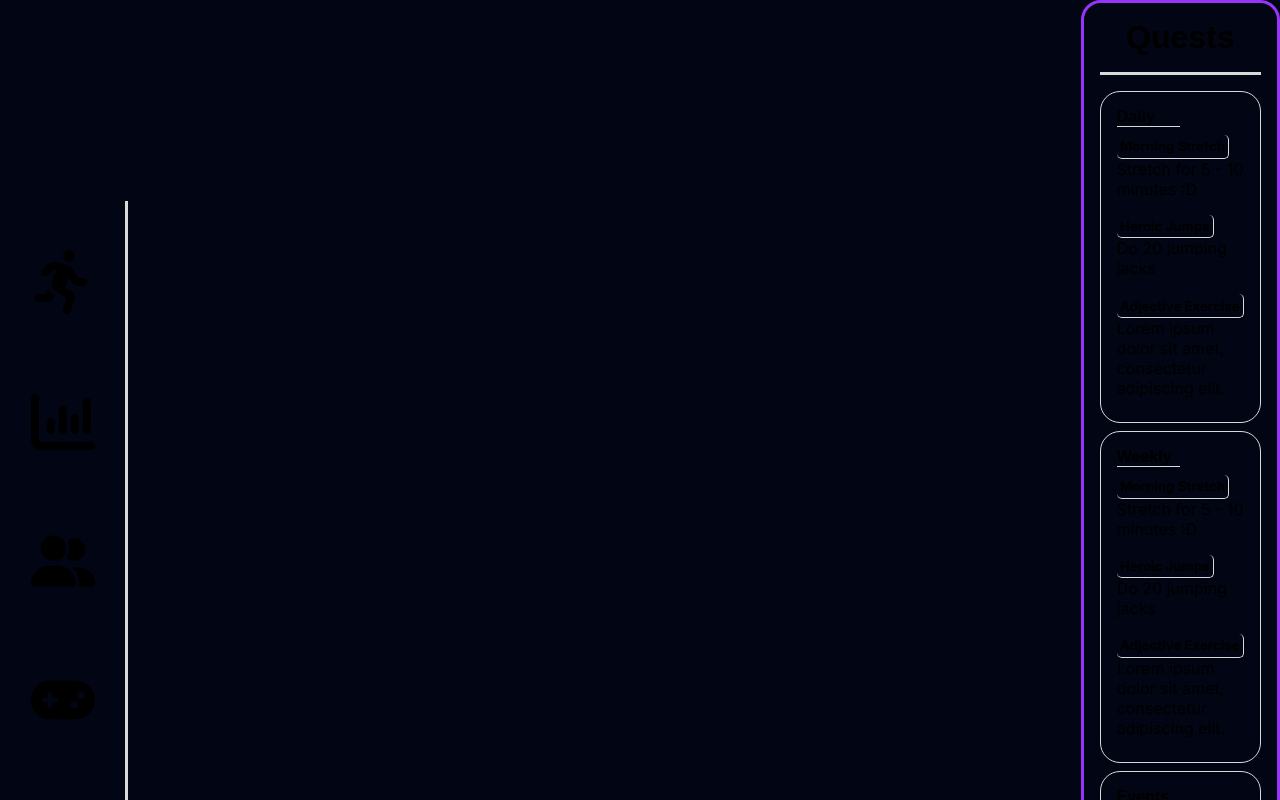
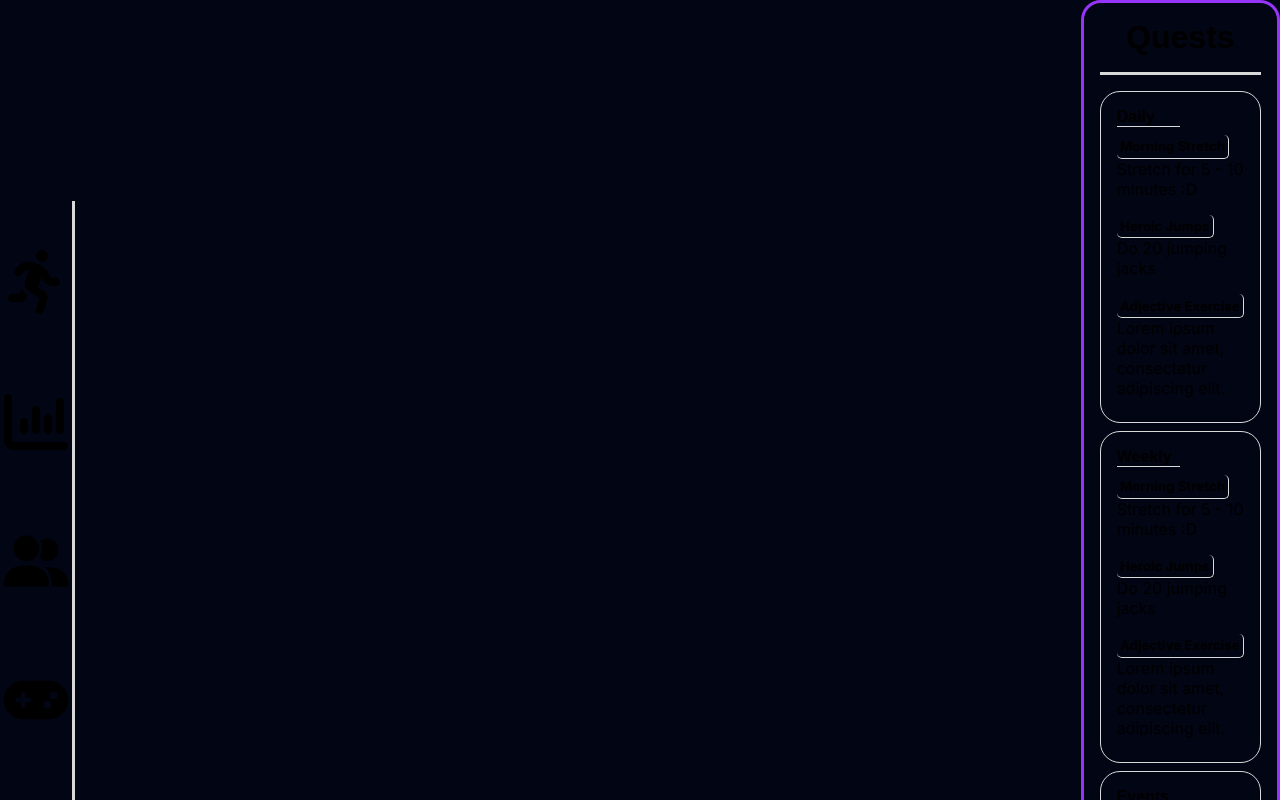
Before and after one commit to IdkwhatImD0ing/SoloLeveling, a Next.js app in the folder client/: page /exercise in a window 1280 px wide. Shown: the top 800 px of the page. Built offline with nearby package versions, Linux system fonts and the light colour scheme; no server answers; a web font is replaced by a local one.

Commit message:
small layout change

```diff
--- a/client/app/exercise/exercise.scss
+++ b/client/app/exercise/exercise.scss
@@ -13,7 +13,7 @@
 }
 
 nav {
-    position: absolute;
+    // position: absolute;
 }
 
 main {
```
